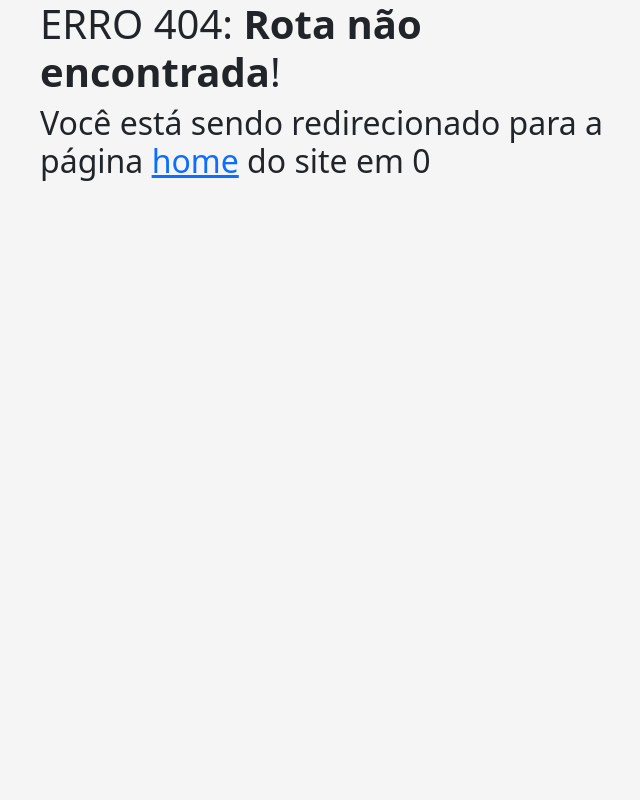
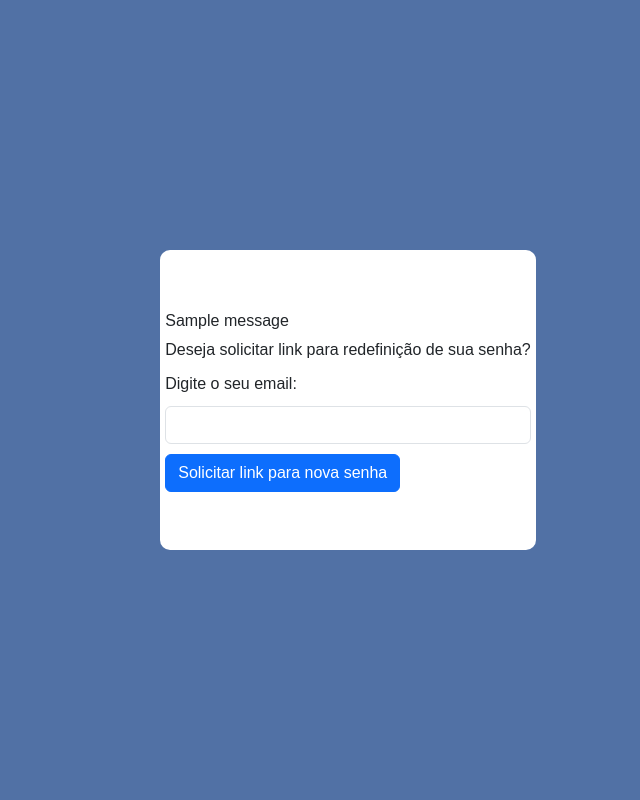
Before and after one commit to felipe-fjs/todo-project, a Flask app: page /esqueci-a-senha in a window 1280 px wide. Shown: the whole page, without its empty margins (292-932 px from the left). Run offline with Flask 3, Linux system fonts and the light colour scheme; tables that the repository leaves empty hold one stand-in row (values such as "Sample post"); one stand-in notice (Sample message) is shown; some libraries are stand-ins or nearby versions.

Commit message:
adicionado requisição para redefinição de senha

```diff
--- a/app/controllers/entry.py
+++ b/app/controllers/entry.py
@@ -107,3 +107,55 @@ def email_confirmation(token):
     db.session.commit()
     flash(f"Olá {user.name}, seu email foi confirmado com sucesso!")
     return redirect(url_for('entry.login'))
+
+
+@entry_route.route('/esqueci-a-senha', methods=['GET', 'POST'])
+def request_password():
+    if request.method == 'POST':
+        if User.query.filter_by(email=request.form['email']).first():
+            email = request.form['email']
+
+            token = serializer.dumps(email, salt='email-token-confirmation')
+            urlConfirm = url_for('entry.new_pwd', token=token, _method='GET', _external=True)
+
+            body =  f"""Segue abaixo o link para recurepação de senha!
+                        {urlConfirm}"""
+            message = Message(subject='Mensagem com link para redefinição de senha',
+                            recipients=[email],
+                            body=body,  sender=EMAIL_USERNAME)
+
+            mail.send(message)
+
+            email = email.split('@')
+            print(email)
+            email = email[0][0:4] + "*"*(len(email[0])-4) + "@" +email[1]
+            print(email)
+
+            message = f'Email com link para redefinição de senha foi enviado para {email}'
+        else:
+            message = f"email '{request.form['email']} não é um email registrado!'"
+        flash(message)
+        return redirect(url_for('entry.request_password'))
+    return render_template('entry/request-pwd.html')
+
+@entry_route.route('/nova-senha/<token>', methods=['GET'])
+@entry_route.route('/nova-senha', methods=['POST'])
+def new_pwd(token=0):
+    if request.method == 'GET':
+        try:
+            email = serializer.loads(token, salt='email-token-confirmation')
+        except SignatureExpired:
+            return "<h1>Token expirou!</h1>"
+        except BadSignature:
+            return "<h1>Token corrompido!</h1>"
+
+        user = User.query.filter_by(email=email).first()
+        return render_template('entry/new-pwd.html', user={'id':user.id, 'email':user.email})
+
+    new_password = request.form['pwd']
+    user = User.query.filter_by(email=request.form['email']).first()
+    user.pwd = bcrypt.generate_password_hash(new_password)
+    db.session.commit()
+    if current_user:
+        logout_user()
+    return redirect(url_for('entry.login'))
--- a/app/templates/entry/login.html
+++ b/app/templates/entry/login.html
@@ -35,7 +35,7 @@
             <button type="submit" id="btn-login">Entrar</button>
 
             <a href="{{ url_for('entry.signup')}}" id="signup-a">Cadastre-se</a>
-            <a href="#" id="forget-a">Esqueci a senha</a>
+            <a href="{{ url_for('entry.request_password')}}" id="forget-a">Esqueci a senha</a>
 
         </form>
     </section>
--- /dev/null
+++ b/app/templates/entry/request-pwd.html
@@ -0,0 +1,55 @@
+{% extends 'entry/base.html' %}
+
+{% block title %} Redefinição de senha {% endblock %}
+
+{% block head %}
+    <style>
+        * {
+            padding: 0;
+            margin: 0%;
+            box-sizing: border-box;
+        }
+        main {
+            display: flex;
+            flex-flow: row nowrap;
+            justify-content: center;
+            align-items: center;
+            width: 100vw;
+            height: 100vh;
+        }
+        section {
+            display: flex;
+            justify-content: center;
+            align-items: center;
+
+
+            height: 300px;
+            background-color: white;
+            border-radius: 10px;
+            padding: 5px;
+
+        }
+        form > * {
+            margin: 5px 0;
+        }
+    </style>
+{% endblock %}
+
+{% block content %}
+<main>
+    <section>
+        <form action="{{url_for('entry.request_password')}}" method="post" >
+            {% set messages = get_flashed_messages() %}
+            {% if messages %}
+                {% for message in messages %}
+                    <p>{{ message }}</p>
+                {% endfor %}
+            {% endif %}
+            <p>Deseja solicitar link para redefinição de sua senha?</p>
+            <label for="email">Digite o seu email:</label >
+            <input class="form-control" type="email" name="email" id="email">
+            <button class="btn btn-primary" type="submit">Solicitar link para nova senha</button>
+        </form>
+    </section>
+</main>
+{% endblock %}
```
Also changed, not shown: app/templates/entry/new-pwd.html (added, +77 -0 lines).
